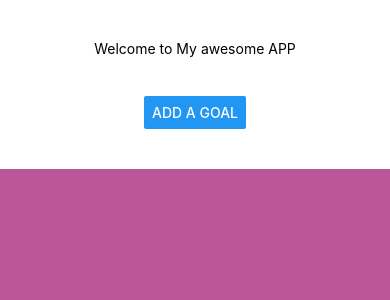
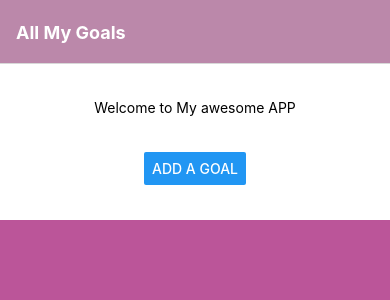
Before and after one commit to FionaChen0506/CS5520-Fall2023, a React Native app: screen /Homepage in a window 390 px wide. Shown: the top 300 px of the page. Built offline with nearby package versions, Linux system fonts and the light colour scheme.

Commit message:
update details

```diff
--- a/App.js
+++ b/App.js
@@ -1,90 +1,43 @@
-import { StatusBar } from 'expo-status-bar';
-import { StyleSheet, Text, FlatList, Scroll, ScrollView, TextInput, View, Button, SafeAreaView } from 'react-native';
-import Header from './components/Header';
-import { useState } from 'react';
-import Input from './components/Input';
-import GoalItem from './components/GoalItem';
+import { StyleSheet, Text, View } from 'react-native'
+import React from 'react'
+import Home from './components/Home';
+import { NavigationContainer } from '@react-navigation/native';
+import { createNativeStackNavigator } from '@react-navigation/native-stack';
+import GoalDetails from './components/GoalDetails';
 
-export default function App() {
-  const [text, setText] = useState("");
-  const [isModalVisible, setIsModalVisible] = useState(false);
-  const [goals, setGoals] = useState([]);
-  const name = "My awesome APP"
-  //update this callback function to receive the changed text and store it in state variable
-  // function changeTextHandler(changedText){
-  //   console.log(changedText);
-  //   setText(changedText);
-  // }
 
-  function changedDataHandler(data){
-    console.log("call back function called", data);
-    const newGoal = {text: data, key: Math.random()};
-    setGoals((prevGoals) => {return [...prevGoals, newGoal]});
-    setText(data);
-  }
+const Stack = createNativeStackNavigator();
 
-  function makeModalVisible(){
-    setIsModalVisible(true)
-  }
+const App = () => {
+  return (
+    <NavigationContainer>
+      <Stack.Navigator
+        screenOptions={{
+          headerStyle: {
+            backgroundColor:"#b8a"
+          },
+          headerTintColor: '#fff',
+          headerTitleStyle: {
+            fontWeight: 'bold',
 
-  function makeModalInvisible(){
-    setIsModalVisible(false)
-  }
-
-  const goalDeleteHandler = (goalKey) => {
-    setGoals((prevGoals) => {
-      return prevGoals.filter((goal) => goal.key !== goalKey);
-    })
-  }
-  return (
-
-    <SafeAreaView style={styles.container}>
-      {/* <Text>Open up App.js to start working on {name}!</Text> */}
-      {/* use Header component and pass a prop to it with the name variable as value*/}
-      <View style={styles.topContainer}>
-        <Header appName={name}/>
-        <StatusBar style="auto" />
-
-        <Input changedHandler={changedDataHandler}
-                modalVisibility={isModalVisible}
-                hideModal={makeModalInvisible}/>
-        <Button title="Add a goal" onPress={makeModalVisible}/>
-      </View>
-
-      <View style={styles.bottomContainer}>
-        {/* show what user's input is */}
-        {/* this part is ovewritten by the modal temporarily */}
-        {/* <Text>{text}</Text>  */}
-        <FlatList
-          data={goals}
-          renderItem={(itemData) => <GoalItem goal={itemData.item} deleteGoal={goalDeleteHandler} />}
-        />
-      </View>
-    </SafeAreaView>
+          },
+        }}
+      >
+        <Stack.Screen name="Homepage"
+        component={Home}
+        options={{
+          headerTitle: "All My Goals",}} />
+        <Stack.Screen
+        name="Details"
+        component={GoalDetails}
+        options={{
+          headerTitle:"Details of the Goal",
+        }} />
+      </Stack.Navigator>
+    </NavigationContainer>
   );
 }
 
-const styles = StyleSheet.create({
-  container: {
-    flex: 1,
-    backgroundColor: '#fff',
-    // alignItems: 'center',
-    justifyContent: 'center',
-  },
+export default App
 
-  input:{
-    borderColor:"lightblue",
-    borderWidth:1,
-    width: "50%",
-  },
-  topContainer:{
-    flex:1,
-    alignItems: 'center',
-    justifyContent: 'space-evenly',
-  },
-  bottomContainer:{
-    flex:4,
-    backgroundColor:"#b59",
-    alignItems:"center",
-  },
-});
+const styles = StyleSheet.create({})
--- /dev/null
+++ b/components/GoalDetails.js
@@ -0,0 +1,17 @@
+import { StyleSheet, Text, View,Button } from 'react-native'
+import React from 'react'
+
+const GoalDetails = ({navigation, route}) => {
+    console.log(route.params);
+    const { goalItem } = route.params;
+  return (
+    <View>
+      <Text>{goalItem.text}</Text>
+      <Button title="More" onPress={()=> navigation.push("Details")} />
+    </View>
+  )
+}
+
+export default GoalDetails
+
+const styles = StyleSheet.create({})
--- a/components/GoalItem.js
+++ b/components/GoalItem.js
@@ -4,25 +4,20 @@ import PressableButton from "./PressableButton";
 import { EvilIcons } from '@expo/vector-icons';
 
 // Pass the goal object we want to display its text as a prop to GoalItem.js
-const GoalItem = ({goal, deleteGoal}) => {
+const GoalItem = ({goal, deleteGoal, pressHandler}) => {
 
     const deleteHandler = () => {
-        deleteGoal(goal.key);
+        deleteGoal(goal.id);
         console.log("delete button pressed: ", goal.text);
     }
 
     function goalPressed () {
-        pressHandler(goal.key);
+        pressHandler(goal);
+        console.log("delete button pressed: ", goal.text);
 
     }
 
     return (
-        // <>
-        // <View style={styles.goalContainer}>
-        //     <Text style={styles.text}>{goal.text}</Text>
-        //     <Button style={[styles.deleteButton]} color="black" title="X" onPress={deleteHandler}/>
-        // </View>
-        // </>
         <PressableButton
         pressedFunction={goalPressed}
         pressedStyle={[styles.goalContainer, {backgroundColor: '#add', opacity: 0.5}]}
--- /dev/null
+++ b/components/Home.js
@@ -0,0 +1,98 @@
+import { StatusBar } from 'expo-status-bar';
+import { StyleSheet, Text, FlatList, Scroll, ScrollView, TextInput, View, Button, SafeAreaView } from 'react-native';
+import Header from './Header';
+import { useState } from 'react';
+import Input from './Input';
+import GoalItem from './GoalItem';
+
+export default function Home({navigation}) {
+  const [text, setText] = useState("");
+  const [isModalVisible, setIsModalVisible] = useState(false);
+  const [goals, setGoals] = useState([]);
+  const name = "My awesome APP"
+  //update this callback function to receive the changed text and store it in state variable
+  // function changeTextHandler(changedText){
+  //   console.log(changedText);
+  //   setText(changedText);
+  // }
+
+  function changedDataHandler(data){
+    console.log("call back function called", data);
+    const newGoal = {text: data, id: Math.random()};
+    setGoals((prevGoals) => {return [...prevGoals, newGoal]});
+    setText(data);
+  }
+
+  function makeModalVisible(){
+    setIsModalVisible(true)
+  }
+
+  function makeModalInvisible(){
+    setIsModalVisible(false)
+  }
+
+  const goalDeleteHandler = (goalId) => {
+    setGoals((prevGoals) => {
+      return prevGoals.filter((goal) => goal.id !== goalId);
+    })
+  }
+
+  const goalPressHandler = (goalObject) => {
+    //navigation.navigate('Details');
+    navigation.navigate('Details', {goalItem:goalObject})
+  }
+  return (
+
+    <SafeAreaView style={styles.container}>
+      {/* <Text>Open up App.js to start working on {name}!</Text> */}
+      {/* use Header component and pass a prop to it with the name variable as value*/}
+      <View style={styles.topContainer}>
+        <Header appName={name}/>
+        <StatusBar style="auto" />
+
+        <Input changedHandler={changedDataHandler}
+                modalVisibility={isModalVisible}
+                hideModal={makeModalInvisible}/>
+        <Button title="Add a goal" onPress={makeModalVisible}/>
+      </View>
+
+      <View style={styles.bottomContainer}>
+        {/* show what user's input is */}
+        {/* this part is ovewritten by the modal temporarily */}
+        {/* <Text>{text}</Text>  */}
+        <FlatList
+          data={goals}
+          renderItem={(itemData) =>
+          <GoalItem goal={itemData.item}
+          deleteGoal={goalDeleteHandler}
+          pressHandler={goalPressHandler} />}
+        />
+      </View>
+    </SafeAreaView>
+  );
+}
+
+const styles = StyleSheet.create({
+  container: {
+    flex: 1,
+    backgroundColor: '#fff',
+    // alignItems: 'center',
+    justifyContent: 'center',
+  },
+
+  input:{
+    borderColor:"lightblue",
+    borderWidth:1,
+    width: "50%",
+  },
+  topContainer:{
+    flex:1,
+    alignItems: 'center',
+    justifyContent: 'space-evenly',
+  },
+  bottomContainer:{
+    flex:4,
+    backgroundColor:"#b59",
+    alignItems:"center",
+  },
+});
--- a/components/PressableButton.js
+++ b/components/PressableButton.js
@@ -13,11 +13,11 @@ const styles = StyleSheet.create({
     styleDefault: {
         backgroundColor: '#aaa',
         flexDirection: 'row',
-        marginBottom: 20,
+        marginBottom: 30,
         alignItems: 'center',
-        justifyContent: 'space-between',
+        //justifyContent: 'space-between',
         borderRadius: 5,
-        padding: 10,
+        padding: 5,
     },
 });
 
--- a/package.json
+++ b/package.json
@@ -9,11 +9,15 @@
     "web": "expo start --web"
   },
   "dependencies": {
+    "@react-navigation/native": "^6.1.8",
+    "@react-navigation/native-stack": "^6.9.14",
     "expo": "~49.0.8",
+    "expo-linear-gradient": "~12.3.0",
     "expo-status-bar": "~1.6.0",
     "react": "18.2.0",
     "react-native": "0.72.4",
-    "expo-linear-gradient": "~12.3.0"
+    "react-native-safe-area-context": "4.6.3",
+    "react-native-screens": "~3.22.0"
   },
   "devDependencies": {
     "@babel/core": "^7.20.0"
```
Also changed, not shown: 1 other file (tests, documents, lock files or other folders).
